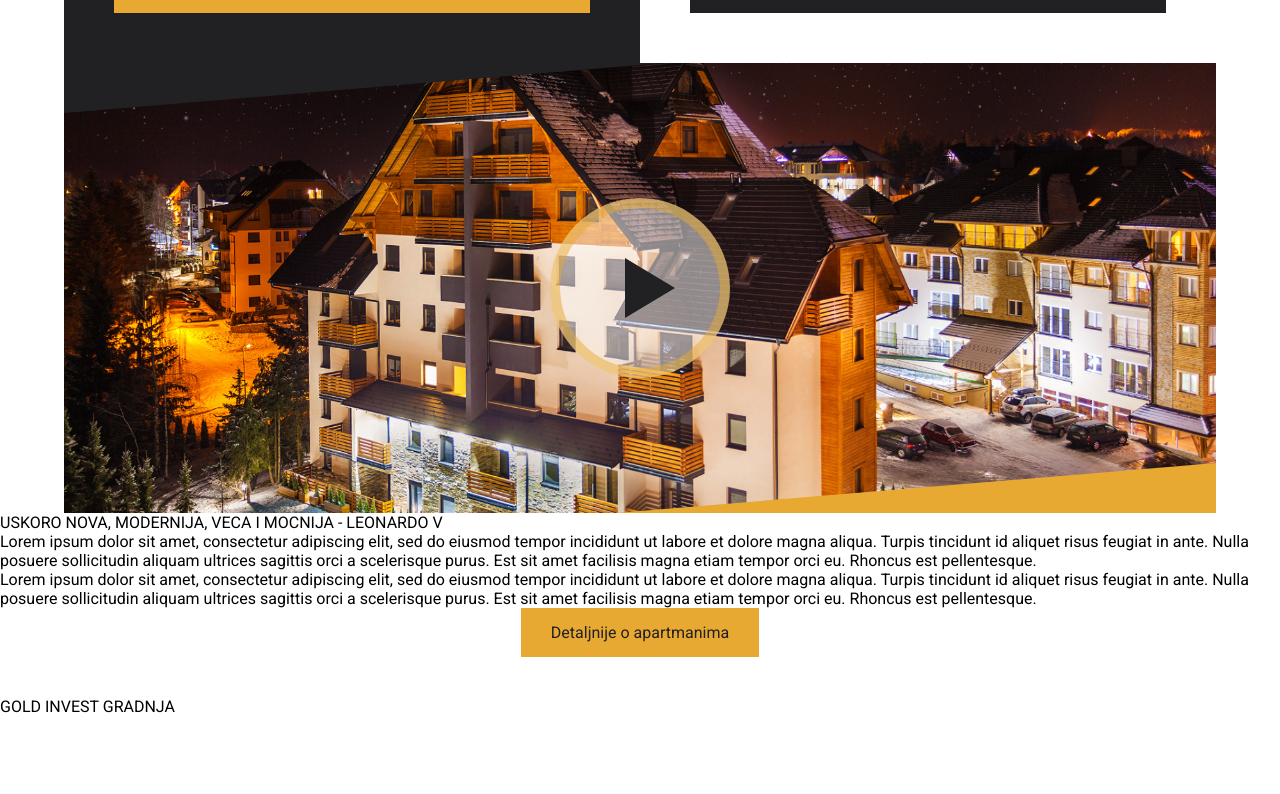
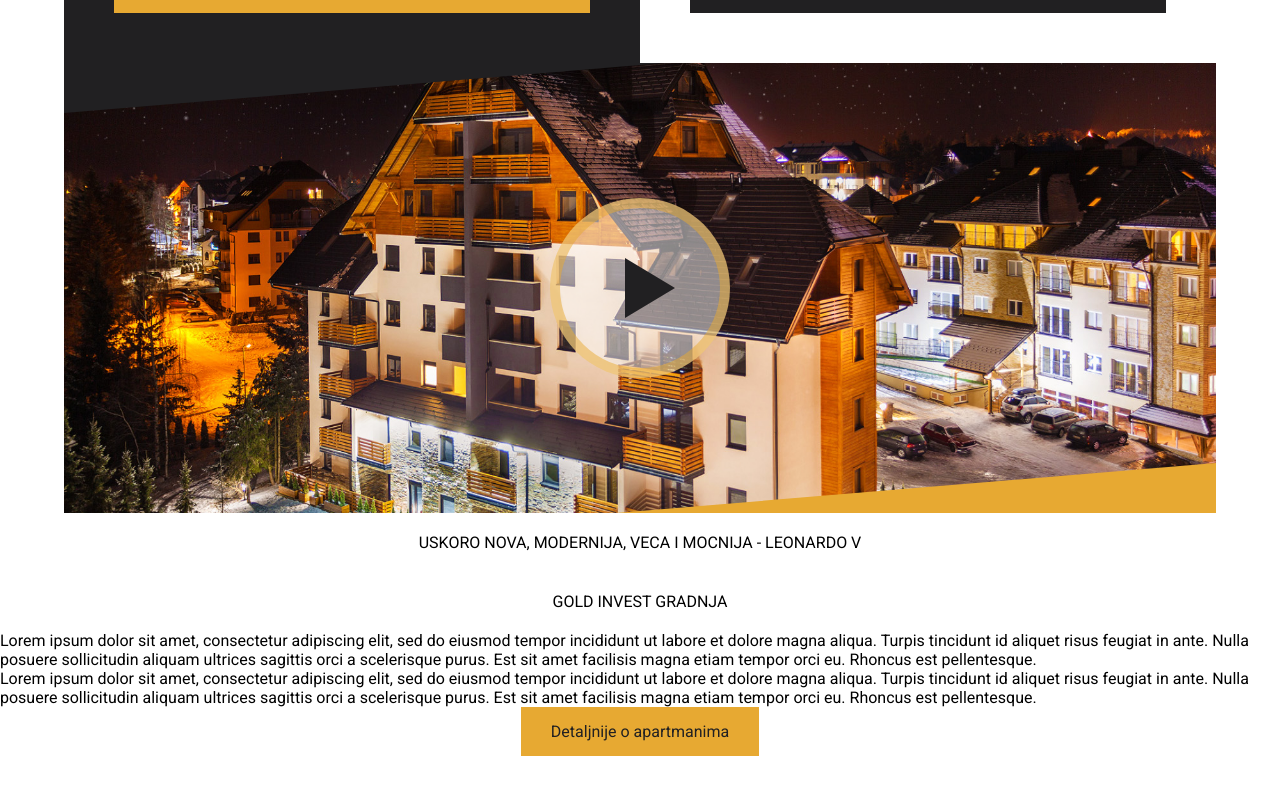
Before and after one commit to raybear/gold-invest-web, an Angular app: page / in a window 1280 px wide. Shown: the part 1218-2012 px from the top of the page. Before the commit the page ends 1934 px from the top, so only its background shows below. Built offline with nearby package versions, Linux system fonts and the light colour scheme.

Commit message:
move ribbon content from app component to page

```diff
--- a/src/app/app.component.html
+++ b/src/app/app.component.html
@@ -4,11 +4,6 @@
   </header>
 
   <router-outlet></router-outlet>
-
-  <!-- TODO: Move to separate component -->
-  <div class="ribbon ribbon-dark">
-      USKORO NOVA, MODERNIJA, VECA I MOCNIJA - LEONARDO V
-  </div>
 
   <div class="split">
     <div class="view view-light">
@@ -31,9 +26,4 @@
         Detaljnije o apartmanima
     </a>
   </div>
-
-  <!-- TODO: Move to separate component -->
-  <div class="ribbon ribbon-dark">
-      GOLD INVEST GRADNJA
-  </div>
 </section>
--- a/src/app/modules/home/pages/home/home.component.html
+++ b/src/app/modules/home/pages/home/home.component.html
@@ -7,3 +7,13 @@
 <app-split-view></app-split-view>
 
 <app-video></app-video>
+
+<app-ribbon style="dark">
+    USKORO NOVA, MODERNIJA, VECA I MOCNIJA - LEONARDO V
+</app-ribbon>
+
+<!--TODO: Add missing split view-->
+
+<app-ribbon style="dark">
+    GOLD INVEST GRADNJA
+</app-ribbon>
```
